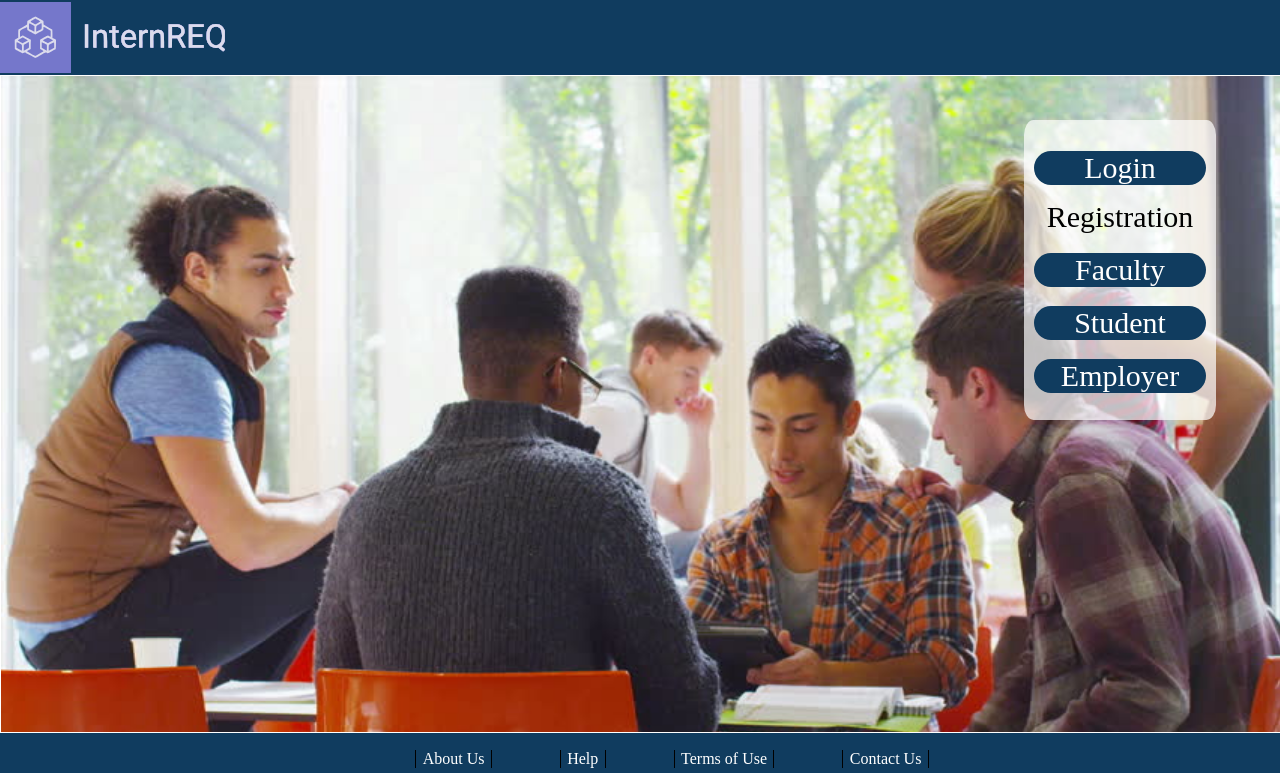
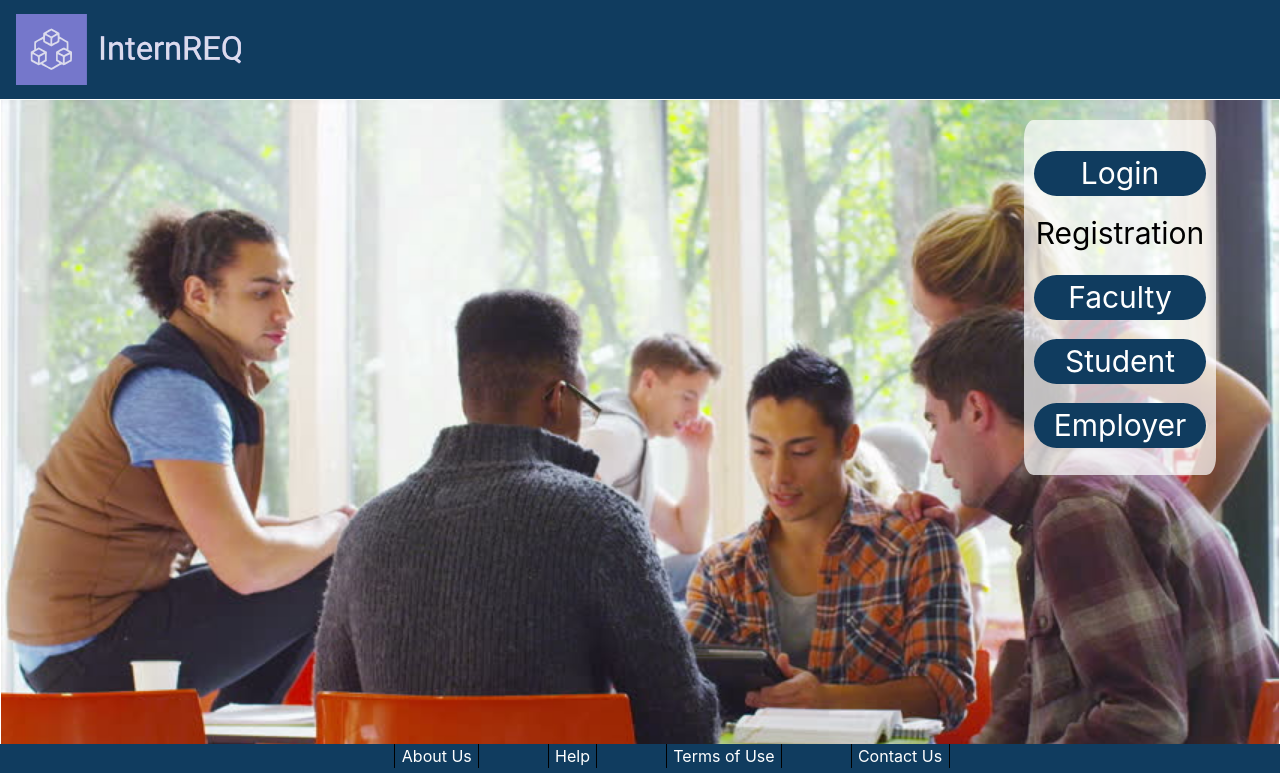
Before and after one commit to MohamadMaarouf/myfitnessdiary, a Flask app: page / in a window 1280 px wide. Shown: the top 773 px of the page. Run offline with Flask 2, Linux system fonts and the light colour scheme; some libraries are stand-ins or nearby versions.

Commit message:
Added bootstrap links and updated a few html files to use it as well.

```diff
--- a/flaskr.py
+++ b/flaskr.py
@@ -8,16 +8,17 @@ Authors:
     Davis Jaekle
     Mohamad M.
 '''
-
+# Import's
 from flask import Flask, render_template, redirect, url_for, request
+# End Import's
 
 app = Flask(__name__)
-title = 'InternREQ'
+title = 'InternREQ-'
 
 
 @app.route('/')
 def landing():
-    return render_template('landingPage.html', title=title)
+    return render_template('landingPage.html', title=title+"-Home")
 
 
 @app.route('/login')
@@ -31,8 +32,9 @@ def login():
 
 @app.route('/login', methods=['POST'])
 def login_foward():
-    user_type = 'Faculty'
-    return render_template('dashboard.html', user=user_type, title=(title+"-Login"))
+    user = request.form['Username']
+    route = '/dashboard/' + user
+    return redirect(route)
 
 
 @app.route('/registration')
@@ -66,12 +68,9 @@ def registrationPost():
 '''
 
 
-@app.route('/dashboard')
-def foward_dash():
-    return ('<form action="" method="POST"><input<label>Student <input type="radio" name="user" value="Student"></label></br>'
-            '<label>Faculty: <input type="radio" name="user" value="Faculty"></label></br>'
-            '<label>Employer: <input type="radio" name="user" value="Sponsor"></label></form></br>'
-            '<button type="submit">Submit</button>')
+@app.route('/dashboard/<user>')
+def foward_dash(user):
+    return (render_template('dashboard.html', username=user, title=(title+"-Profile")))
 
 
 # END: Temporary code for testing how to foward based on user input
--- a/static/login.css
+++ b/static/login.css
@@ -25,6 +25,6 @@ a:visited{
 }
  #creds button{
     position: relative;
-    width: 15%;
-    left: 45%;
+    width: 25%;
+    left: 37%;
  }
--- a/templates/landingPage.html
+++ b/templates/landingPage.html
@@ -9,8 +9,7 @@
 {% endblock %}
 
 {% block content %}
-<div class="container">
-    <div class="backing" height="500px"></div>
+<div class="backing"></div>
 <div class="regi">
     <div class="login"><a href="/login">Login</a></div>
     <span>Registration</span>
@@ -24,5 +23,4 @@
     <a href="#" onclick="alert('There are none!')">Terms of Use</a>
     <a href="mailto:chris.conlon1993@gmail.com">Contact Us</a>
 </div>
-</div>
 {% endblock %}
--- a/templates/template.html
+++ b/templates/template.html
@@ -6,37 +6,34 @@
     <meta name="viewport" content="width=device-width, initial-scale=1.0">
     <meta http-equiv="X-UA-Compatible" content="ie=edge">
     <title>{% block title %}{{title}}{% endblock %}</title>
+    <link rel="stylesheet" href="https://maxcdn.bootstrapcdn.com/bootstrap/4.0.0-alpha.6/css/bootstrap.min.css"
+        integrity="sha384-rwoIResjU2yc3z8GV/NPeZWAv56rSmLldC3R/AZzGRnGxQQKnKkoFVhFQhNUwEyJ" crossorigin="anonymous">
+    <script src="https://code.jquery.com/jquery-3.1.1.slim.min.js" integrity="sha384-A7FZj7v+d/sdmMqp/nOQwliLvUsJfDHW+k9Omg/a/EheAdgtzNs3hpfag6Ed950n"
+        crossorigin="anonymous"></script>
+    <script src="https://cdnjs.cloudflare.com/ajax/libs/tether/1.4.0/js/tether.min.js" integrity="sha384-DztdAPBWPRXSA/3eYEEUWrWCy7G5KFbe8fFjk5JAIxUYHKkDx6Qin1DkWx51bBrb"
+        crossorigin="anonymous"></script>
+    <script src="https://maxcdn.bootstrapcdn.com/bootstrap/4.0.0-alpha.6/js/bootstrap.min.js" integrity="sha384-vBWWzlZJ8ea9aCX4pEW3rVHjgjt7zpkNpZk+02D9phzyeVkE+jo0ieGizqPLForn"
+        crossorigin="anonymous"></script>
+
     {% block style %} {{style}} {% endblock %}
 
     <style>
-        body {
-            padding: 0;
-            margin: 0;
-        }
-
-        .navBar {
+        .bg-faded{
             background-color: #103C5F;
-            margin: 0;
-            padding: 0;
-            width: 100%;
-            height: 75px;
-            z-index: 50;
-        }
-
-        .logo {
-            width: 225px;
-            height: 75px;
-            background-image: url("./logo.svg");
         }
     </style>
 </head>
 
 <body>
-    <div class="navBar">
-        <div class="logo">
-            <a href="/"><img src="../static/logo.svg"></a>
-        </div>
+    <div>
+        <nav class="navbar navbar-toggleable-md navbar-light bg-faded">
+            <button class="navbar-toggler navbar-toggler-right" type="button" data-toggle="collapse" data-target="#navbarSupportedContent"
+                aria-controls="navbarSupportedContent" aria-expanded="false" aria-label="Toggle navigation">
+                <span class="navbar-toggler-icon"></span>
+            </button>
+            <a class="navbar-brand" href="/"><img src="../static/logo.svg"></a>
     </div>
+    </nav>
 
     <div class='content'>
         {% block content %}
```
Lines whose indentation alone changed are shown as unchanged.
